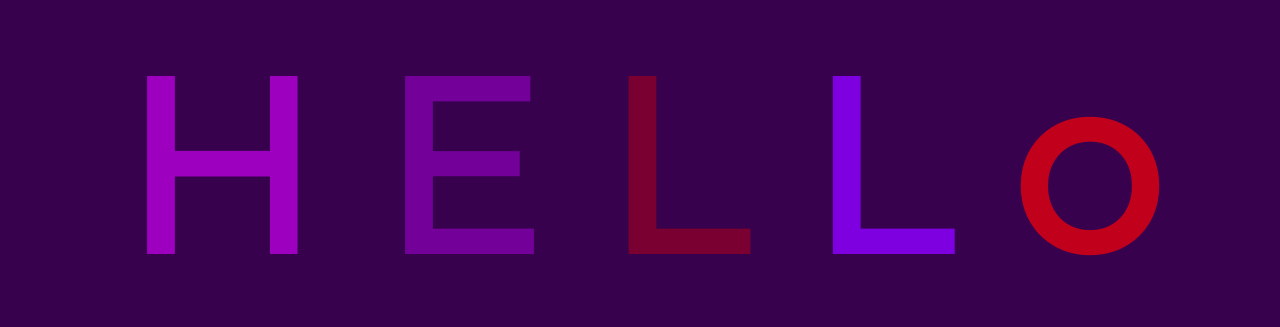
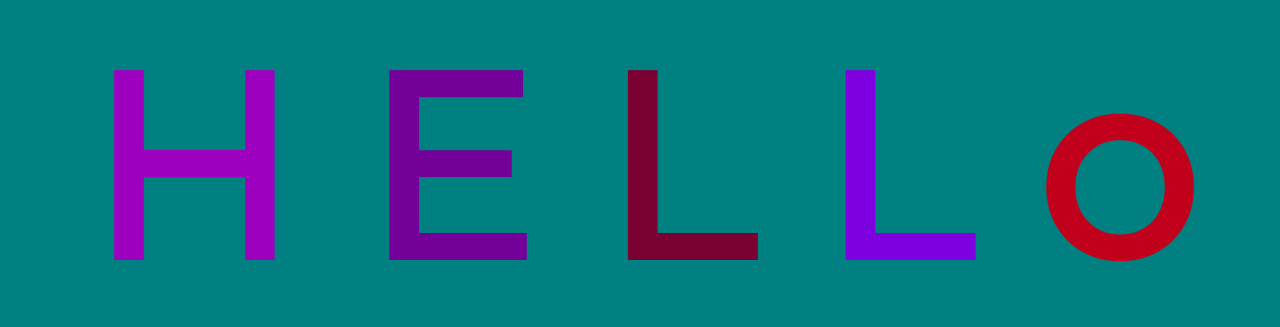
Before and after one commit to ciciscoding/AnimatedTextGitDemo, a plain HTML site: page index.html in a window 1280 px wide. Shown: the part 240-567 px from the top of the page. Drawn offline with Linux system fonts and the light colour scheme.

Commit message:
tweak css

```diff
--- a/app.css
+++ b/app.css
@@ -3,11 +3,11 @@ body {
     justify-content: center;
     align-items: center;
     height: 100vh;
-    background-color: rgb(55, 1, 77);
+    background-color: teal;
 }
 
 h1 {
-    font-size: 15rem;
+    font-size: 16rem;
     font-family: Montserrat;}
 
 .letter {
```
